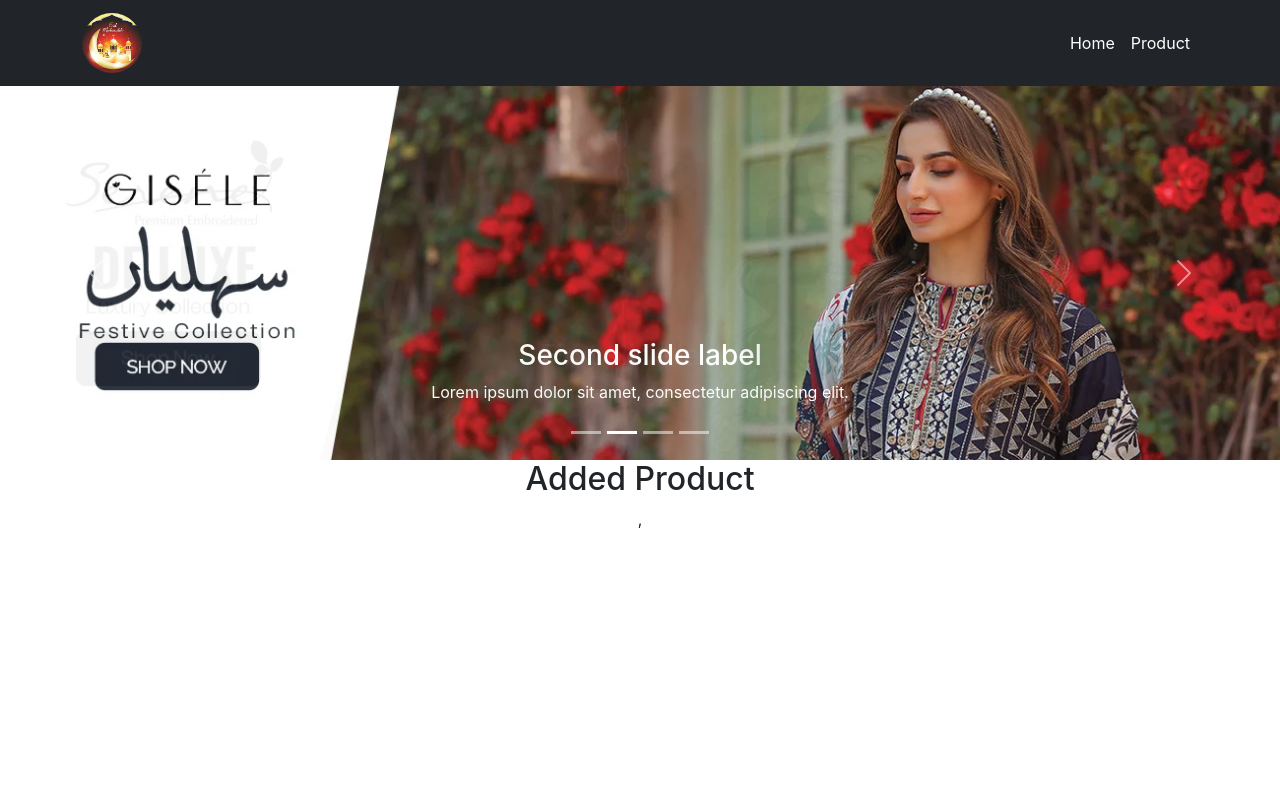
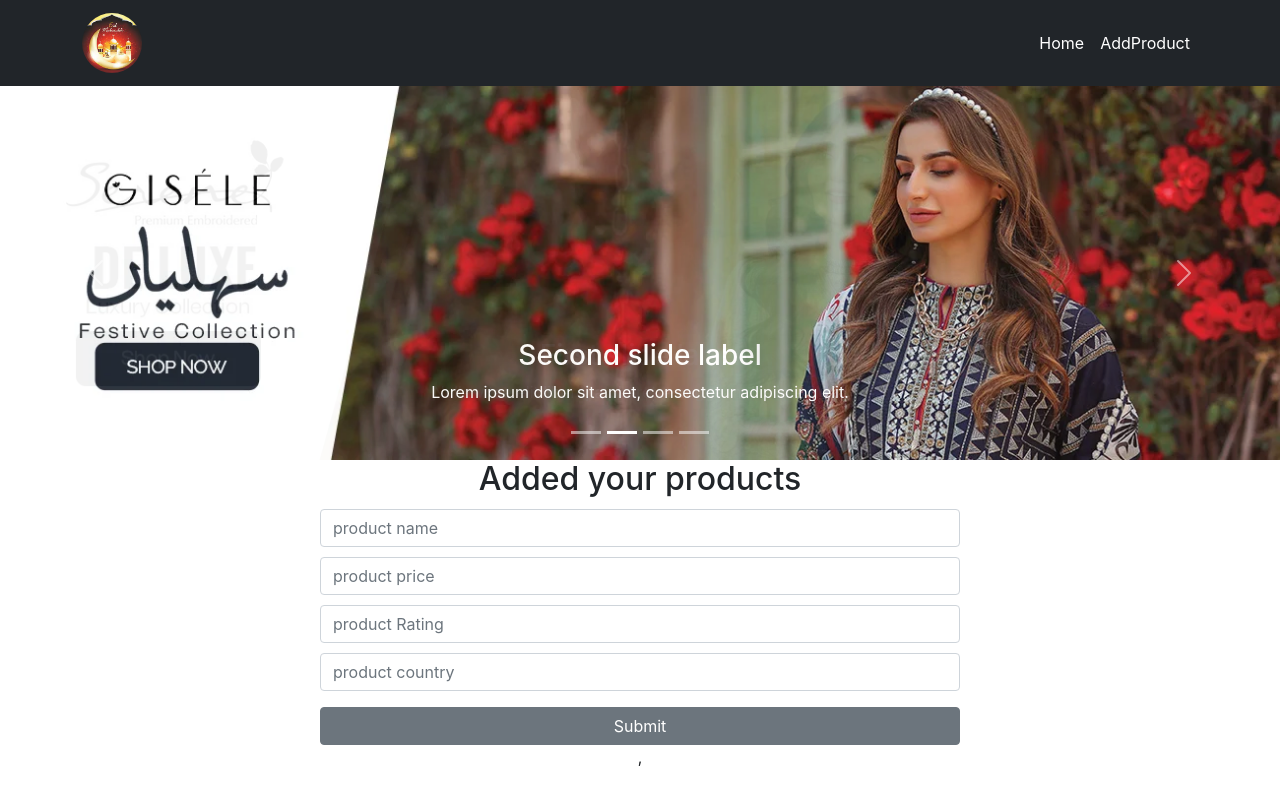
Before and after one commit to rimonhossain12/Eid-collection-project-1, a React (Create React App) app: page /AddProduct in a window 1280 px wide. Built offline with nearby package versions, Linux system fonts and the light colour scheme.

Commit message:
proudct added file create

```diff
--- /dev/null
+++ b/src/Pages/AddProduct/AddProduct.css
@@ -0,0 +1,10 @@
+.form-div{
+    display: block;
+}
+.form-div input{
+    margin: auto;
+    display: flex;
+    flex-direction: column;
+    margin-top: 10px;
+    width: 50%;
+}
--- a/src/Pages/AddProduct/AddProduct.js
+++ b/src/Pages/AddProduct/AddProduct.js
@@ -1,11 +1,26 @@
 import React from 'react';
 import Banner from '../Shared/Banner/Banner';
+import { useForm } from "react-hook-form";
+import './AddProduct.css';
 
 const AddProduct = () => {
+    const { register, handleSubmit } = useForm();
+    const onSubmit = data => console.log(data);
+
     return (
         <div>
             <Banner/>
-            <h2>Added Product</h2>
+            <h2>Added your products</h2>
+            <div className='form-div'>
+                <form onSubmit={handleSubmit(onSubmit)}>
+                    <input placeholder='product name' className='form-control'{...register("name", { required: true, maxLength: 20 })} />
+                    <input placeholder='product price' className='form-control' {...register("price")} />
+                    <input placeholder='product Rating' className='form-control' {...register("rating", { required: true, maxLength: 20 })} />
+                    <input placeholder='product country' className='form-control' {...register("country", { required: true, maxLength: 20 })} />
+                    <button type="submit"  className="btn btn-secondary w-50 mt-3">Submit</button>
+                </form>
+            </div>
+
         </div>
     );
 };
--- a/src/Pages/Shared/Banner/Banner.js
+++ b/src/Pages/Shared/Banner/Banner.js
@@ -29,7 +29,7 @@
                         <Navbar.Collapse id="basic-navbar-nav">
                             <Nav className="ms-auto">
                                 <Nav.Link as={HashLink} to="/home#home" style={{ color: 'white' }}>Home</Nav.Link>
-                                <Nav.Link as={HashLink} to="/AddProduct#AddProduct" style={{ color: 'white' }}>Product</Nav.Link>
+                                <Nav.Link as={HashLink} to="/AddProduct#AddProduct" style={{ color: 'white' }}>AddProduct</Nav.Link>
                             </Nav>
                         </Navbar.Collapse>
                     </Container>
```
